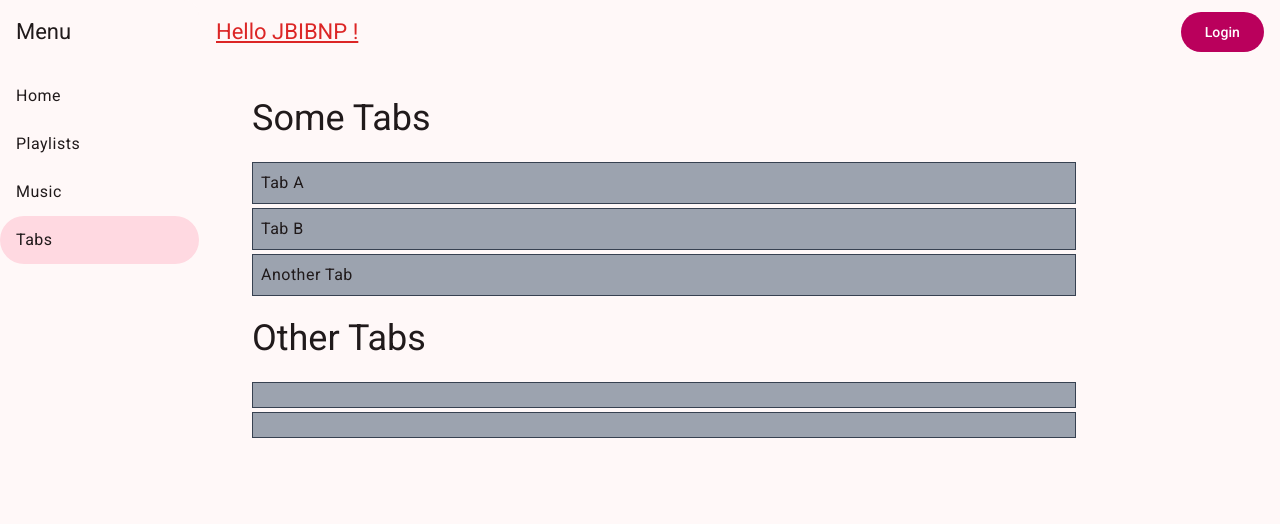
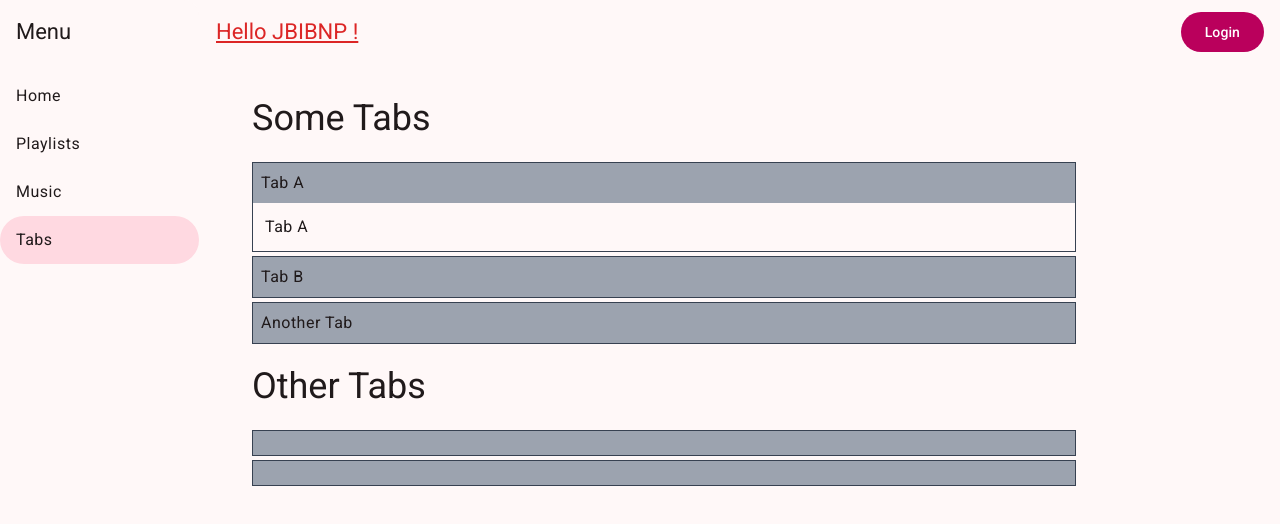
Before and after one commit to ev45ive/jbi-bnp-angular, an Angular app: page /experiments/tabs in a window 1280 px wide. Shown: the top 524 px of the page. Built offline with nearby package versions, Linux system fonts and the light colour scheme.

Commit message:
@ContentChildren(TabsGroupItemComponent)

```diff
--- a/src/app/experiments/tabs-view/tabs-view.component.html
+++ b/src/app/experiments/tabs-view/tabs-view.component.html
@@ -4,7 +4,7 @@
 <app-tabs-group>
     <h3>Some Tabs</h3>
     <!-- Content -->
-    <app-tabs-group-item title="Tab A">Tab A</app-tabs-group-item>
+    <app-tabs-group-item title="Tab A" [isOpen]="true">Tab A</app-tabs-group-item>
     <app-tabs-group-item title="Tab B">Tab B</app-tabs-group-item>
     <app-tabs-group-item title="Another Tab">
         <h3>Tab C</h3>
--- a/src/app/experiments/tabs/tabs-group-item/tabs-group-item.component.ts
+++ b/src/app/experiments/tabs/tabs-group-item/tabs-group-item.component.ts
@@ -9,9 +9,10 @@ import { Component, Input } from '@angular/core';
 })
 export class TabsGroupItemComponent {
   @Input() title = '';
+  @Input() isOpen = false;
 
   toggle() {
     this.isOpen = !this.isOpen;
   }
-  isOpen = false;
+
 }
--- a/src/app/experiments/tabs/tabs-group/tabs-group.component.html
+++ b/src/app/experiments/tabs/tabs-group/tabs-group.component.html
@@ -1,6 +1,5 @@
 
 
 <div class="grid gap-1 my-5">
-    <!-- <div class="p-2 bg-gray-200">Header</div> -->
     <ng-content></ng-content>
 </div>
--- a/src/app/experiments/tabs/tabs-group/tabs-group.component.ts
+++ b/src/app/experiments/tabs/tabs-group/tabs-group.component.ts
@@ -1,12 +1,19 @@
-import { Component } from '@angular/core';
+import { Component, ContentChildren, QueryList } from '@angular/core';
+import { TabsGroupItemComponent } from '../tabs-group-item/tabs-group-item.component';
 
 @Component({
   selector: 'app-tabs-group',
   standalone: true,
   imports: [],
   templateUrl: './tabs-group.component.html',
-  styleUrl: './tabs-group.component.scss'
+  styleUrl: './tabs-group.component.scss',
 })
 export class TabsGroupComponent {
 
+  @ContentChildren(TabsGroupItemComponent)
+  children?: QueryList<TabsGroupItemComponent>;
+
+  ngAfterContentInit(): void {
+    this.children;
+  }
 }
--- a/src/app/playlists/components/playlist-editor/playlist-editor.component.ts
+++ b/src/app/playlists/components/playlist-editor/playlist-editor.component.ts
@@ -48,8 +48,10 @@ export class PlaylistEditorComponent {
   @ViewChild('localModelRef', { read: NgModel })
   localModelRef?: NgModel;
 
-  @ViewChild('formRef', { read: NgForm })
+  @ViewChild(NgForm, { read: NgForm })
   formRef?: NgForm;
+
+  constructor(private parent:PlaylistsComponent){}
 
   ngAfterViewInit(): void {}
 
```
